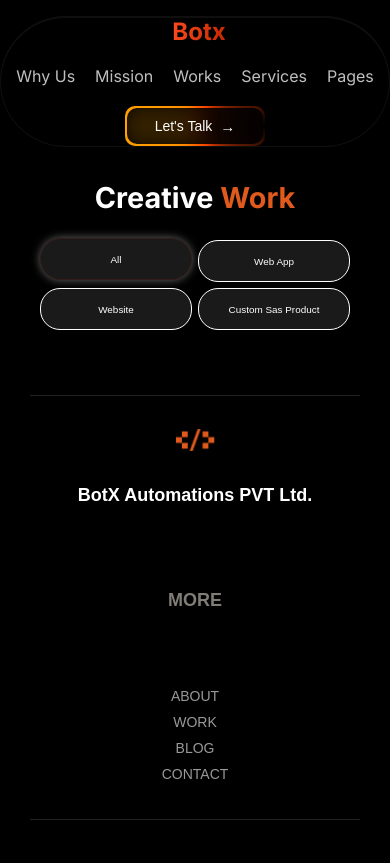
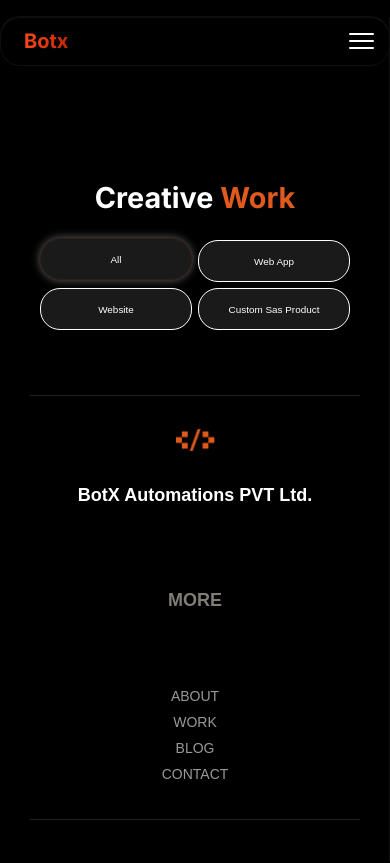
Before and after one commit to haribotx/ownweb, a plain HTML site: page frontend/blog.html in a window 390 px wide. Shown: the top 863 px of the page. Drawn offline with Linux system fonts and the light colour scheme; no server answers.

Commit message:
Header ui fix

```diff
--- a/frontend/header.css
+++ b/frontend/header.css
@@ -63,6 +63,40 @@
 /* Layout: keep nav centered between brand and CTA */
 .header-component .nav-menu {
     margin: 0 auto;
+}
+
+/* Mobile CTA - Hidden on desktop */
+.header-component .mobile-cta {
+    display: none;
+}
+
+/* Hamburger Menu */
+.header-component .hamburger {
+    display: none;
+    flex-direction: column;
+    cursor: pointer;
+    gap: 5px;
+    z-index: 1001;
+}
+
+.header-component .hamburger span {
+    width: 25px;
+    height: 2px;
+    background: #fff;
+    transition: all 0.3s ease;
+    border-radius: 2px;
+}
+
+.header-component .hamburger.active span:nth-child(1) {
+    transform: rotate(45deg) translate(7px, 7px);
+}
+
+.header-component .hamburger.active span:nth-child(2) {
+    opacity: 0;
+}
+
+.header-component .hamburger.active span:nth-child(3) {
+    transform: rotate(-45deg) translate(7px, -7px);
 }
 
 /* ========================= */
@@ -153,17 +187,76 @@
 /* Responsive Design - Header Only */
 @media (max-width: 768px) {
     .header-component .header-container {
-        flex-direction: column;
-        gap: 20px;
+        border-radius: 20px;
+    }
+
+    .header-component .hamburger {
+        display: flex;
+        order: 3;
+    }
+
+    .header-component .nav-brand {
+        order: 1;
+        position: relative;
+        z-index: 1002;
+    }
+
+    .header-component .cta-button {
+        display: none;
+    }
+
+    .header-component .nav-menu {
+        position: fixed;
+        top: 0;
+        right: -100%;
+        width: 100%;
+        height: 100vh;
+        background: rgba(0, 0, 0, 0.95);
+        backdrop-filter: blur(12px);
+        padding: 80px 20px 20px 20px;
+        transition: right 0.3s ease;
+        border-left: 1px solid rgba(255, 255, 255, 0.06);
+        border-radius: 0;
+        box-shadow: 0 10px 30px rgba(0, 0, 0, 0.5);
+    }
+
+    .header-component .nav-menu.active {
+        right: 0;
     }
 
     .header-component .nav-list {
+        flex-direction: column;
         gap: 20px;
+        align-items: flex-start;
+    }
+
+    .header-component .nav-link {
+        font-size: 15px;
+    }
+
+    .header-component .mobile-cta {
+        display: list-item;
+        /* width: 100%; */
+    }
+
+    .header-component .mobile-cta .border-loop-btn {
+        width: 100%;
+    }
+
+    .header-component .mobile-cta .border-loop-btn a {
+        display: flex;
+        align-items: center;
+        justify-content: center;
+        width: 100%;
     }
 }
 
 @media (max-width: 480px) {
     .header-component .header-container {
-        padding: 0 15px;
+        padding: 12px 15px;
+    }
+
+    .header-component .logo {
+        font-size: 20px;
     }
 }
--- a/frontend/header.html
+++ b/frontend/header.html
@@ -9,12 +9,11 @@
 </head>
 <body>
     <!-- Header -->
-    <!-- header.html -->
     <div class="header-component">
         <header class="header">
             <div class="header-container">
                 <div class="nav-brand">
-                <a href="#" class="logo">Botx</a>
+                    <a href="blog.html" class="logo">Botx</a>
                 </div>
                 <nav class="nav-menu">
                     <ul class="nav-list">
@@ -23,14 +22,30 @@
                         <li><a href="work.html" class="nav-link">Works</a></li>
                         <li><a href="#" class="nav-link">Services</a></li>
                         <li><a href="#" class="nav-link">Pages</a></li>
+                        <li class="mobile-cta">
+                            <button class="border-loop-btn">
+                                <a href="contact.html" class="nav-link">
+                                    <span>Let's Talk</span>
+                                    <span class="arrow">→</span>
+                                    <div class="inner-bg"></div>
+                                </a>
+                            </button>
+                        </li>
                     </ul>
                 </nav>
                 <div class="cta-button">
                     <button class="border-loop-btn">
+                        <a href="contact.html" class="nav-link">
                             <span>Let's Talk</span>
                             <span class="arrow">→</span>
                             <div class="inner-bg"></div>
+                        </a>
                     </button>
+                </div>
+                <div class="hamburger">
+                    <span></span>
+                    <span></span>
+                    <span></span>
                 </div>
             </div>
         </header>
--- a/frontend/header.js
+++ b/frontend/header.js
@@ -4,7 +4,41 @@
     // Initialize header functionality
     initHeaderScroll();
     initSmoothScrolling();
+    initHamburgerMenu();
 });
+
+// Hamburger Menu Toggle
+function initHamburgerMenu() {
+    const hamburger = document.querySelector('.hamburger');
+    const navMenu = document.querySelector('.nav-menu');
+    const navLinks = document.querySelectorAll('.nav-link');
+
+    if (hamburger && navMenu) {
+        hamburger.addEventListener('click', function() {
+            hamburger.classList.toggle('active');
+            navMenu.classList.toggle('active');
+        });
+
+        // Close menu when clicking on a link
+        navLinks.forEach(link => {
+            link.addEventListener('click', function() {
+                hamburger.classList.remove('active');
+                navMenu.classList.remove('active');
+            });
+        });
+
+        // Close menu when clicking outside
+        document.addEventListener('click', function(event) {
+            const isClickInsideMenu = navMenu.contains(event.target);
+            const isClickOnHamburger = hamburger.contains(event.target);
+
+            if (!isClickInsideMenu && !isClickOnHamburger && navMenu.classList.contains('active')) {
+                hamburger.classList.remove('active');
+                navMenu.classList.remove('active');
+            }
+        });
+    }
+}
 
 // Smooth scrolling for navigation links
 function initSmoothScrolling() {
--- a/frontend/includeHeader.js
+++ b/frontend/includeHeader.js
@@ -1,10 +1,13 @@
-// includeHeader.js
 document.addEventListener("DOMContentLoaded", () => {
   const placeholder = document.getElementById("header-placeholder");
-  if (!placeholder) return;
+  if (!placeholder) {
+    console.error("Header placeholder not found");
+    return;
+  }
 
-  // Resolve header.html relative to current page
   const headerUrl = new URL("header.html", window.location.href).href;
+  const cssHref = new URL("header.css", window.location.href).href;
+  const jsHref = new URL("header.js", window.location.href).href;
 
   fetch(headerUrl)
     .then((res) => {
@@ -14,21 +17,30 @@
     .then((html) => {
       placeholder.innerHTML = html;
 
-      // Load header.css if not already loaded
-      const cssHref = new URL("header.css", window.location.href).href;
-      if (
-        !Array.from(document.querySelectorAll("link[rel=stylesheet]")).some(
-          (link) => new URL(link.href, window.location.href).href === cssHref
-        )
-      ) {
-        const linkEl = document.createElement("link");
-        linkEl.rel = "stylesheet";
-        linkEl.href = "header.css";
-        document.head.appendChild(linkEl);
-      }
+      // Force load header.css
+      const linkEl = document.createElement("link");
+      linkEl.rel = "stylesheet";
+      linkEl.href = "header.css"; // Correct path based on structure
+      document.head.appendChild(linkEl);
+
+      // Force load header.js after HTML injection
+      const scriptEl = document.createElement("script");
+      scriptEl.src = "header.js"; // Correct path based on structure
+      scriptEl.onload = () => {
+        // Ensure DOM is ready and reinitialize
+        if (typeof initHamburgerMenu === "function") {
+          initHamburgerMenu();
+        } else {
+          console.error("initHamburgerMenu function not found");
+        }
+      };
+      scriptEl.onerror = (e) => {
+        console.error("Failed to load header.js:", e);
+      };
+      document.body.appendChild(scriptEl);
     })
     .catch((err) => {
-      console.error(err);
+      console.error("Fetch error:", err);
       placeholder.innerHTML =
         "<p style='text-align:center;color:#888'>Header failed to load.</p>";
     });
```
Lines whose indentation alone changed are shown as unchanged.
